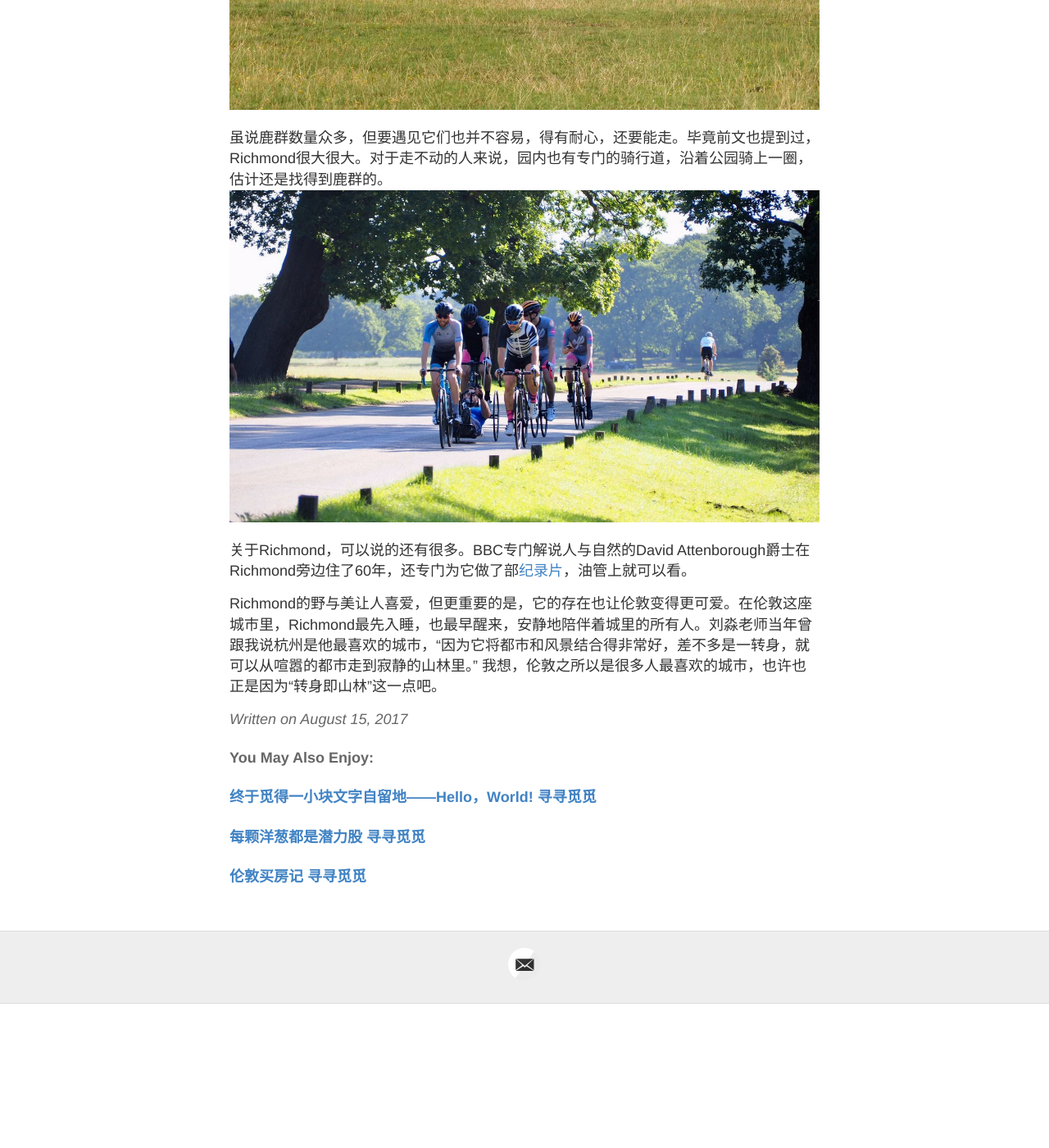
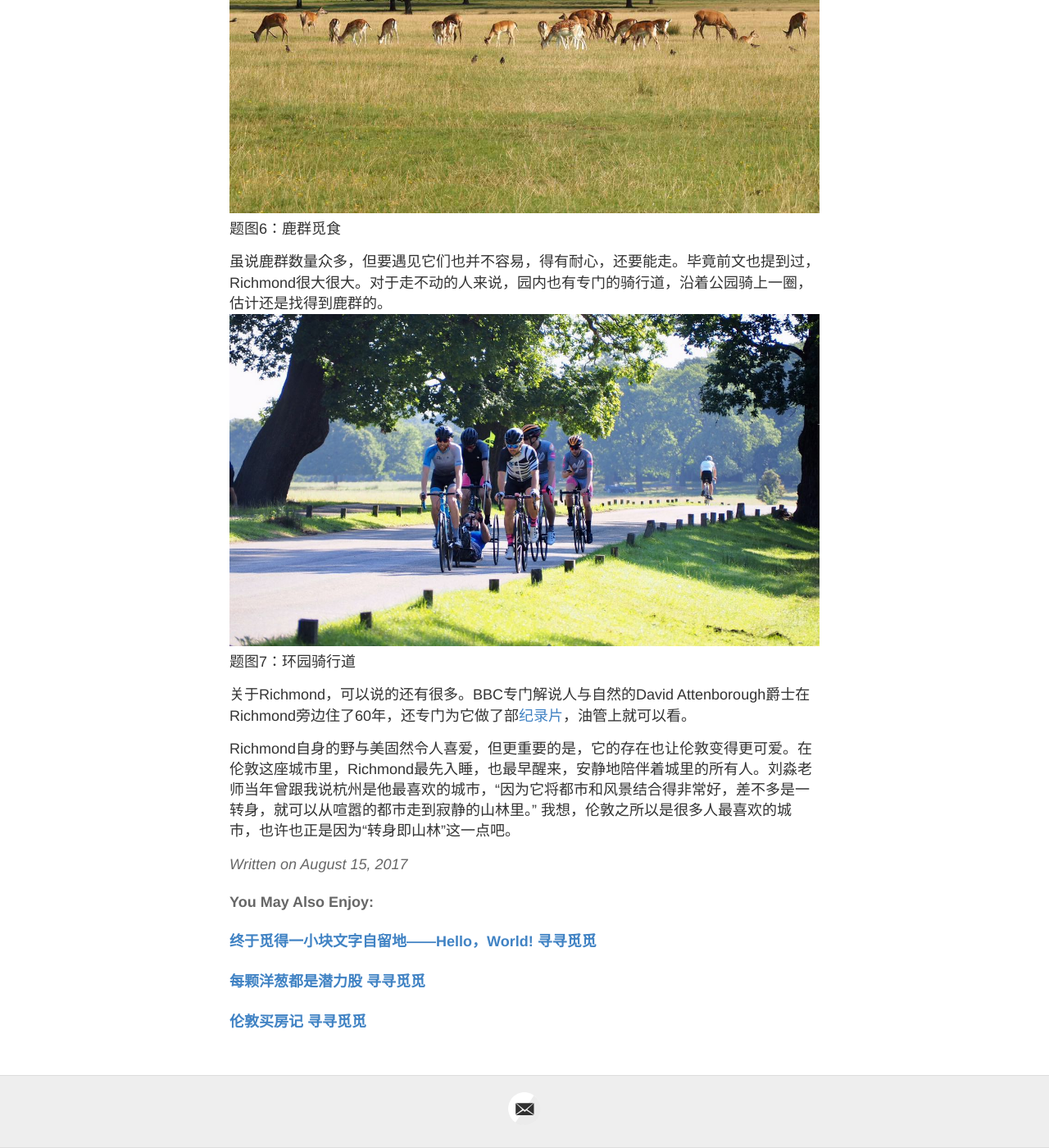
Before and after one commit to yihanxu/yihanxu.github.io, a Jekyll site: the page built from _posts/2017-8-15-richmond_park.md, in a window 1280 px wide and 1400 px high, scrolled down 4525 px. Shown: the whole window at 82% size. Built offline with Jekyll 4.4.1, drawn with Linux system fonts in a browser that asks for light colours; comment, search, counter and statistics services are not loaded; before the commit the page ends 5749 px from its top, so only the background shows below that; some of the changed text lies outside the part shown.

Commit message:
Update 2017-8-15-richmond_park.md

```diff
--- a/_posts/2017-8-15-richmond_park.md
+++ b/_posts/2017-8-15-richmond_park.md
@@ -14,20 +14,27 @@ category: 寻寻觅觅
 
 一进公园，扑面而来的就是浓郁的橡木味。橡木的好闻可是远近闻名的，只要想象一下橡木木地板或是橡木桶散发的馥郁气息就明白啦。而这里的橡木动辄800树龄，年岁完胜任何干邑。如果去的时候刚巧下过雨，那么空气里除了清新的雨水味还会混杂新鲜的菌菇味。
 ![刚冒出来的蘑菇](/images/richmond/mushroom.JPG)
+题图1：刚冒出来的蘑菇
 ![青涩的橡果](/images/richmond/acorn1.JPG)
+题图2：刚坠地的青涩橡果
 
 随便走几步，就能踩到橡果。橡果的外形可以说是极品萌物，不然冰河世纪里的那个松鼠也不会一直抱着不肯放手啦。回想起来，虽然松果见过不少，但我好想还从来没有亲眼见过长在树上的橡果呢。虽然很想捡些带回家当摆设，但这一歹念很快就被识破了。警示牌上写了，橡果也好栗子也罢，通通都是小鹿的食物，我们城里人的食物已经够多了，还是不要跟小鹿抢食啦。
 ![警世良言](/images/richmond/warning.JPG)
+题图3：警世良言
 
 的确，Richmond虽生灵众多，但鹿才是这里当之无愧的主角。Richmond里有600多头鹿，它们喜欢在溪流边结伴而行，饮够了水再去草原找橡果、栗子或蘑菇吃，鹿群浩浩荡荡气势恢宏。跟日本奈良小鸟依人的鹿还不大一样。虽然这里的鹿身材魁梧，但依然脾性温和，不喜交恶。虽然雄鹿为了交配可以英勇奋战，但遇到误打误撞闯进来的宠物狗却总是躲开。老张拍他们的时候总是站在百米开外的地方，有时不小心走太近，百来头鹿群竟然集体迁移回避。
 
 ![王者风范](/images/richmond/deer3.JPG)
+题图4：王者风范
 ![不知道活了几百年的橡树与血气方刚饥肠辘辘的小鹿](/images/richmond/oak.JPG)
+题图5：不知道活了几百年的橡树与血气方刚饥肠辘辘的小鹿
 ![鹿群觅食](/images/richmond/deer1.JPG)
+题图6：鹿群觅食
 
 虽说鹿群数量众多，但要遇见它们也并不容易，得有耐心，还要能走。毕竟前文也提到过，Richmond很大很大。对于走不动的人来说，园内也有专门的骑行道，沿着公园骑上一圈，估计还是找得到鹿群的。
 ![骑行道](/images/richmond/cycling.JPG)
+题图7：环园骑行道
 
 关于Richmond，可以说的还有很多。BBC专门解说人与自然的David Attenborough爵士在Richmond旁边住了60年，还专门为它做了部[纪录片](https://www.youtube.com/watch?v=LMGKSwqryso)，油管上就可以看。
 
-Richmond的野与美让人喜爱，但更重要的是，它的存在也让伦敦变得更可爱。在伦敦这座城市里，Richmond最先入睡，也最早醒来，安静地陪伴着城里的所有人。刘淼老师当年曾跟我说杭州是他最喜欢的城市，“因为它将都市和风景结合得非常好，差不多是一转身，就可以从喧嚣的都市走到寂静的山林里。” 我想，伦敦之所以是很多人最喜欢的城市，也许也正是因为“转身即山林”这一点吧。
+Richmond自身的野与美固然令人喜爱，但更重要的是，它的存在也让伦敦变得更可爱。在伦敦这座城市里，Richmond最先入睡，也最早醒来，安静地陪伴着城里的所有人。刘淼老师当年曾跟我说杭州是他最喜欢的城市，“因为它将都市和风景结合得非常好，差不多是一转身，就可以从喧嚣的都市走到寂静的山林里。” 我想，伦敦之所以是很多人最喜欢的城市，也许也正是因为“转身即山林”这一点吧。
```
